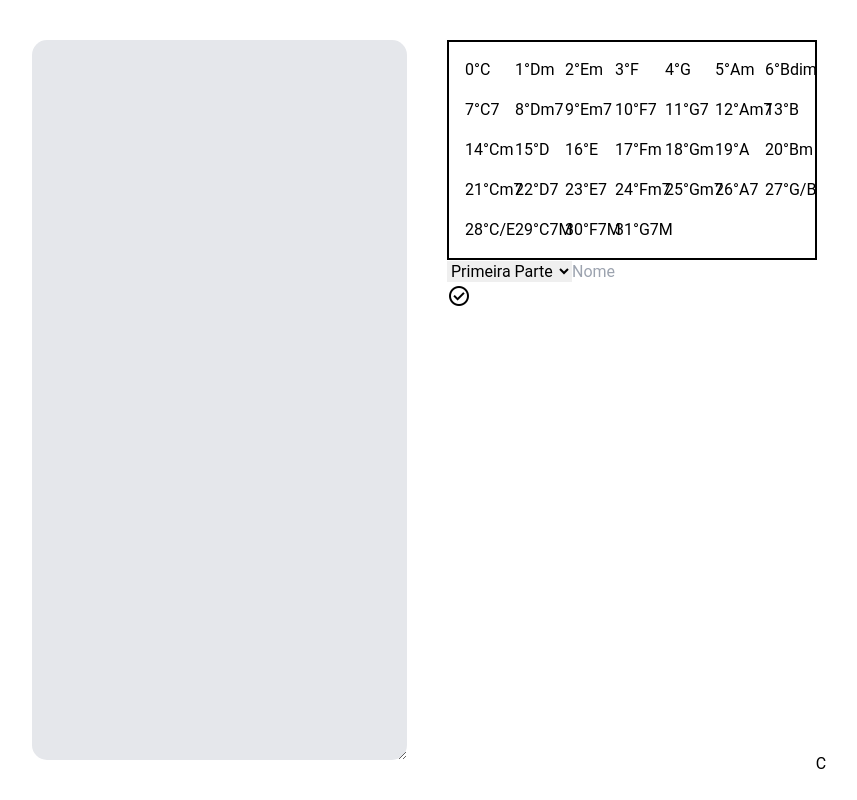
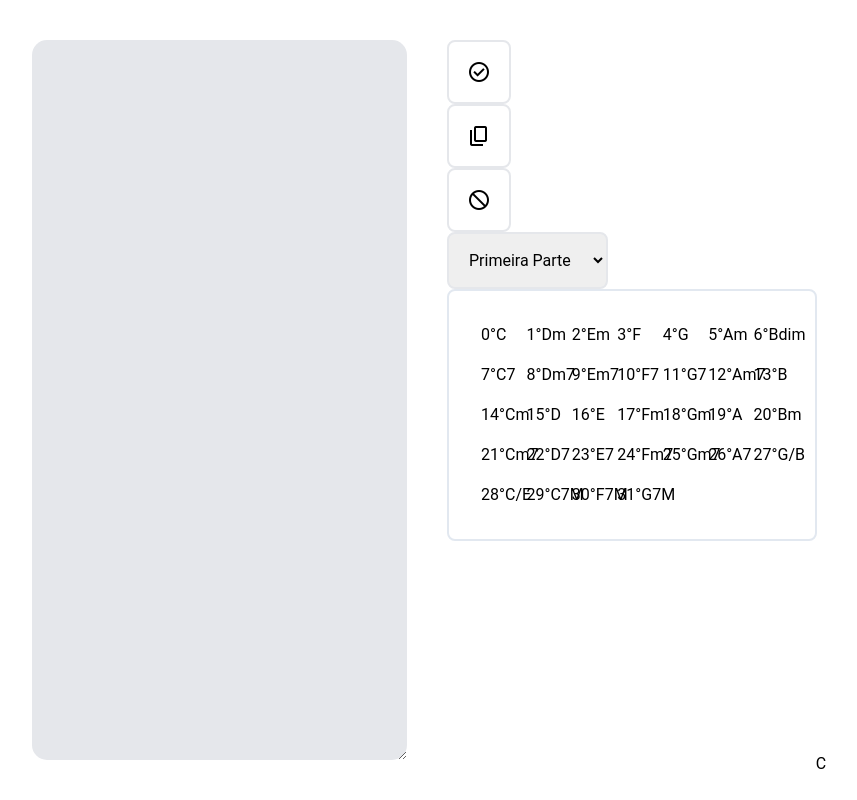
Before and after one commit to thiago-silva-santos/gospeltune, a Nuxt app: page /dev/teste in a window 1280 px wide. Shown: the whole page, without its empty margins (423-1280 px from the left). Built offline with nearby package versions, Linux system fonts and the light colour scheme.

Commit message:
Finaliza tela de criação de cifras

```diff
--- a/components/Cifra/Musica/index.vue
+++ b/components/Cifra/Musica/index.vue
@@ -64,6 +64,7 @@ function parteTipo(tipo: string) {
         case "Segunda Parte":
             return parteStyle.value
         case "Terceira Parte":
+            console.log(parteStyle.value)
             return parteStyle.value
         case "Refrão":
             return refraoStyle.value
--- a/components/Dev/CampoHarmonico.vue
+++ b/components/Dev/CampoHarmonico.vue
@@ -2,7 +2,7 @@
      <div class="campo_harmonico">
           <div v-for="(acorde, index) in campoHarmonico" :key="acorde.grau" class="w-12 h-12">
                <div class="flex flex-col items-center">
-                    <span>{{ acorde.grau }}°</span>
+                    <span class="text-slate-500">{{ acorde.grau }}°</span>
                     <span class="text-red-600 font-semibold"> {{ acorde.notacao }} </span>
                </div>
           </div>
@@ -19,7 +19,7 @@ const TonalidadeStore = useTonalidadeStore();
 </script>
 <style scoped>
 .campo_harmonico {
-     @apply grid grid-cols-7 gap-4 p-4 w-fit bg-white border-2 border-black;
+     @apply grid grid-cols-7 gap-4 p-8 w-fit bg-white border-2 border-slate-200 rounded-lg;
 }
 
 </style>
--- a/pages/dev/teste.vue
+++ b/pages/dev/teste.vue
@@ -6,8 +6,25 @@
           <textarea v-model="textAreaValores"></textarea>
           <div class="flex flex-col gap-10">
                <div class="flex gap-10">
-                    <dev-campo-harmonico />
-                    <div class="flex flex-col gap-10">
+                    <div class="w-full flex gap-10">
+                         <button class="edit_btn_actions text-green-500" @click="() => createSong(textAreaValores)">
+                              <span class="material-symbols-outlined font-bold text-3xl">
+                                   check_circle
+                              </span>
+                         </button>
+                         <button class="edit_btn_actions text-yellow-500" @click="copyAndSave">
+                              <span class="material-symbols-outlined font-bold text-3xl">
+                                   content_copy
+                              </span>
+                              <span class="copied_message" v-if="copied">Copiado!</span>
+                         </button>
+                         <button class="edit_btn_actions text-red-500" @click="limpar">
+                              <span class="material-symbols-outlined font-bold text-3xl">
+                                   block
+                              </span>
+                         </button>
+                    </div>
+                    <div class="flex w-full flex-col gap-10">
                          <select v-model="cifraTipo">
                               <option value="Primeira Parte">
                                    Primeira Parte
@@ -15,7 +32,7 @@
                               <option value="Segunda Parte">
                                    Segunda Parte
                               </option>
-                              <option value="Terceira Part">
+                              <option value="Terceira Parte">
                                    Terceira Parte
                               </option>
                               <option value="Refrão">
@@ -28,14 +45,12 @@
                                    Final
                               </option>
                          </select>
-                         <input type="text" placeholder="Nome">
                     </div>
                </div>
-               <button class="edit_btn_actions bg-green-500" @click="() => createSong(textAreaValores)">
-                    <span class="material-symbols-outlined">
-                         check_circle
-                    </span>
-               </button>
+               <div class="w-[full] h-full flex justify-center items-center">
+                    <dev-campo-harmonico class="min-w-[500px]" />
+               </div>
+
 
                <ButtonTuning />
           </div>
@@ -50,9 +65,11 @@ const cifraTipo = ref<ISongTipos>('Primeira Parte')
 const textAreaValores = ref<string>('')
 const cifra = ref<ISongPartes[]>([])
 const TonalidadeStore = useTonalidadeStore();
+const copied = ref(false)
 
 
 function createSong(values: any) {
+     if (!textAreaValores.value.length) return
      const lines = values.split("\n");
 
      const result: ICifra[] = [];
@@ -77,7 +94,22 @@ function createSong(values: any) {
 
 
 }
-
+function copyAndSave(e: any) {
+     navigator.clipboard.writeText(JSON.stringify(cifra.value))
+          .then(() => {
+               copied.value = true
+               setTimeout(() => {
+                    copied.value = false
+               }, 1500);
+          })
+          .catch((error) => {
+               console.error('Failed to copy object:', error);
+          });
+}
+function limpar() {
+     cifra.value = [],
+     textAreaValores.value = ''
+}
 
 
 onMounted(() => {
@@ -106,4 +138,13 @@ textarea {
      word-spacing: 0.210rem;
      @apply p-4 w-full max-w-[375px] min-h-full bg-gray-200
 }
+
+.edit_btn_actions {
+     @apply p-2 w-16 h-16 rounded-lg border-2  flex justify-center items-center relative;
+     transition: all .5s ease;
+}
+
+select {
+     @apply border-2 rounded-lg p-4 outline-none cursor-pointer;
+}
 </style>
--- a/pages/song-view/hinos-harpa-crista/[id].vue
+++ b/pages/song-view/hinos-harpa-crista/[id].vue
@@ -1,12 +1,10 @@
 <template>
-     <div class="w-full">
-          <div class="song_container" id="song_container">
-               <h1 class="song_title">{{ song.nome }}</h1>
-               <span class="song_number"> Número: {{ song.id }} </span>
-               <cifra-musica :musica="song.cifra" :tonalidade="TonalidadeStore.tonalidadeAtual" />
-          </div>
-          <button-tuning/>
+     <div class="song_container" id="song_container">
+          <h1 class="song_title">{{ song.nome }}</h1>
+          <span class="song_number"> Número: {{ song.id }} </span>
+          <cifra-musica :musica="song.cifra" :tonalidade="TonalidadeStore.tonalidadeAtual" />
      </div>
+     <button-tuning />
 </template>
 <script setup lang="ts">
 import cifras from '@/assets/Cifras/hinos-harpa-crista.json'
--- a/pages/song-view/hinos/[id].vue
+++ b/pages/song-view/hinos/[id].vue
@@ -64,7 +64,7 @@ onBeforeMount(() => {
      }
 
      .song_container {
-          @apply py-10 px-20 flex flex-col max-w-fit m-0;
+          @apply py-10 px-20 flex flex-col max-w-fit;
      }
 }
 </style>
```
